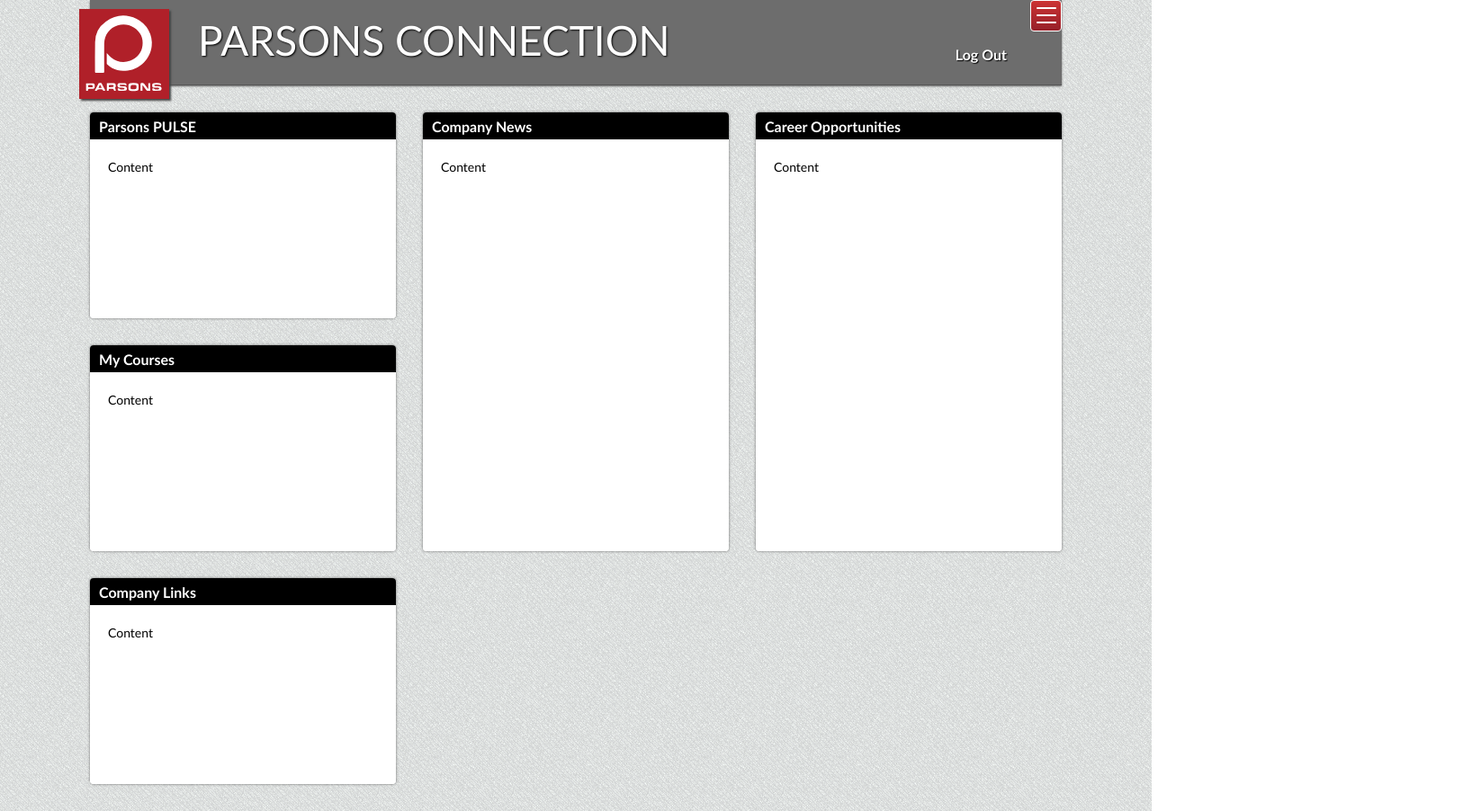
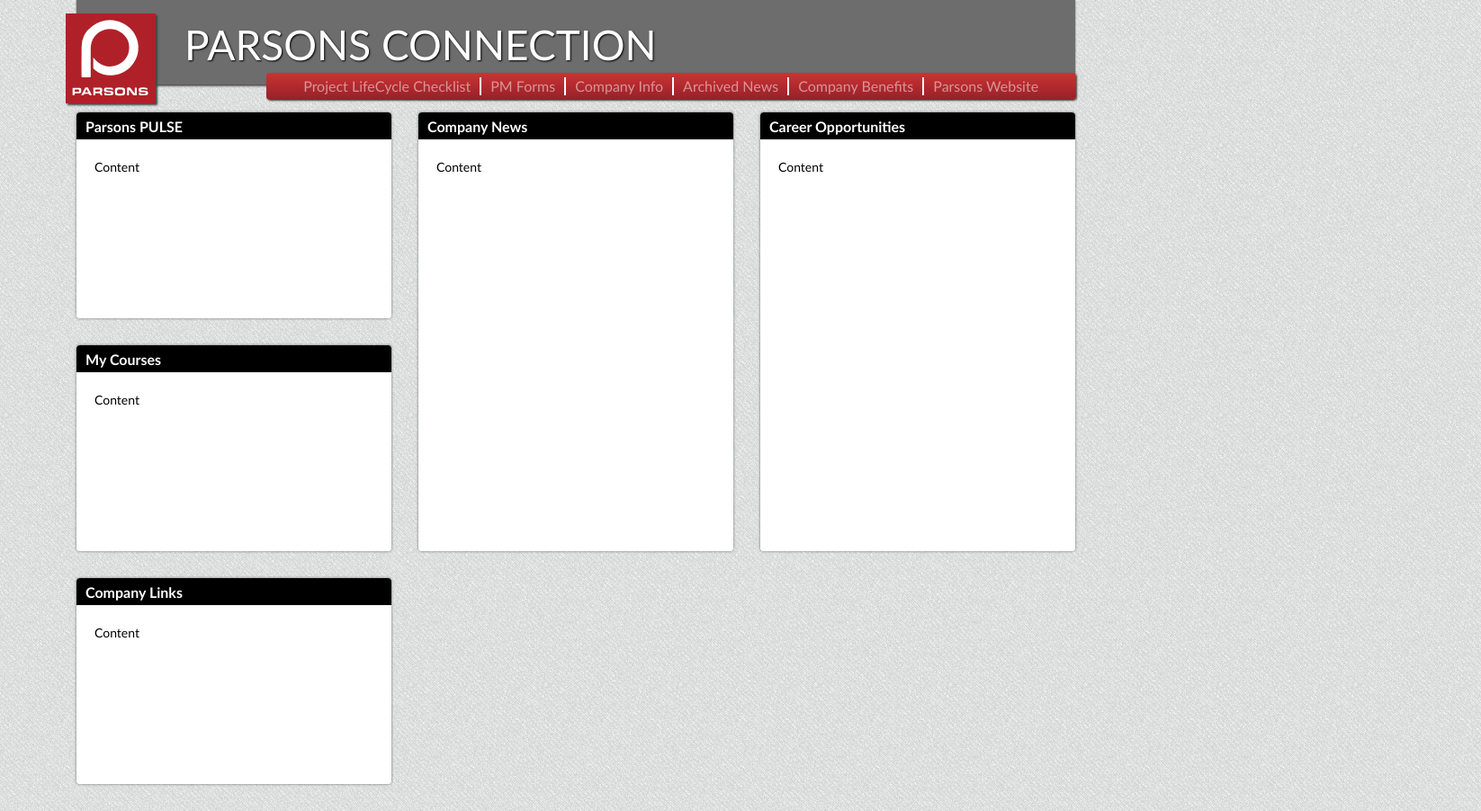
Before and after one commit to SamKahnke/Parsons, a plain HTML site: page index.html in a window 1280 px wide. Shown: the whole page at 90% size, 1646 px wide, since content can reach past the window. Drawn offline with nearby package versions, Linux system fonts and the light colour scheme.

Commit message:
add breakpoints and update collapsing navbar to bs4

```diff
--- a/index.html
+++ b/index.html
@@ -9,8 +9,8 @@
   	<script src="https://maxcdn.bootstrapcdn.com/bootstrap/4.0.0-beta.2/js/bootstrap.min.js"></script>
 </head>
 <body>
-	<div class="container">
-		<header class="header-container">
+
+		<!-- <header class="header-container">
 		    <h1><img id="logo" alt="Parsons Logo" src="imgs/ParsonsLogo.svg">PARSONS CONNECTION</h1>
 		    <button type="button" class="navbar-toggle" data-toggle="collapse" data-target="#main-navbar">
 		        <span class="icon-bar"></span>
@@ -20,7 +20,7 @@
 		    <button id="logout"><h2>Log Out</h2></button>
 		</header>
 
-
+		<nav>
 			<div class="collapse navbar-collapse" id="main-navbar">
 				<ul class="nav justify-content-center">
 					<li class="nav-item">
@@ -48,8 +48,47 @@
 					</li>
 				</ul>
 			</div>
+		</nav> -->
+	<div class="container">
+		<header class="header-container">
+			<nav class="navbar navbar-expand-lg navbar-dark">
+				<h1 class="navbar-brand"><img id="logo" alt="Parsons Logo" src="imgs/ParsonsLogo.svg">PARSONS CONNECTION</h1>
+			  	<button 	class="navbar-toggler" type="button" data-toggle="collapse" data-target="#main-navbar"
+			  		  	aria-controls="navbarTogglerDemo01" aria-expanded="false" aria-label="Toggle navigation">
+			    	<span class="navbar-toggler-icon"></span>
+			 	</button>
+			  	<div class="collapse navbar-collapse" id="main-navbar">
 
-		<div>
+
+			    	<ul class="navbar-nav justify-content-center">
+						<li class="nav-item">
+						  	<a class="nav-link" href="#">Project LifeCycle Checklist</a>
+						</li>
+						<div class="navbar-separator" aria-hidden="true"></div>
+						<li class="nav-item">
+						 	<a class="nav-link" href="#">PM Forms</a>
+						</li>
+						<div class="navbar-separator" aria-hidden="true"></div>
+						<li class="nav-item">
+						 	<a class="nav-link" href="#">Company Info</a>
+						</li>
+						<div class="navbar-separator" aria-hidden="true"></div>
+						<li class="nav-item">
+						 	<a class="nav-link" href="#">Archived News</a>
+						</li>
+						<div class="navbar-separator" aria-hidden="true"></div>
+						<li class="nav-item">
+						 	<a class="nav-link" href="#">Company Benefits</a>
+						</li>
+						<div class="navbar-separator" aria-hidden="true"></div>
+						<li class="nav-item">
+						 	<a class="nav-link" href="#">Parsons Website</a>
+						</li>
+					</ul>
+			  </div>
+			</nav>
+		</header>
+	</div>
 			<div class="container main-content">
 				<div class="row">
 					<div class="col-md-4">
@@ -100,7 +139,7 @@
 					</div>
 				</div>
 			</div>
-		</div>
-	</div>
+
+
 </body>
 </html>
--- a/style.css
+++ b/style.css
@@ -1,17 +1,20 @@
-/*@media (min-width: 992px)
+@media (min-width: 768px) {
 	.container {
-    max-width: 960px;
-}*/
-
-/*@media (min-width: 768px)
-.container {
-    max-width: 720px;
+	    max-width: 860px;
+	}
 }
 
-@media (min-width: 576px)
+@media (min-width: 992px) {
 	.container {
-    max-width: 540px;
-}*/
+	    max-width: 1140px;
+	}
+}
+
+@media (min-width: 1200px) {
+	.container {
+	    max-width: 1140px;
+	}
+}
 
 :root {
 	--link-color: #b02029;
@@ -29,13 +32,6 @@
 	background-repeat: repeat;
 }
 
-h1 {
-	font-size: 46px;
-	color: #fff;
-	text-shadow: 1px 1px 2px #000;
-	display: inline-block;
-}
-
 h2, h3 {
 	font-size: 16px;
 	font-weight: bold;
@@ -46,7 +42,7 @@
 header {
 	border-bottom: 1px solid #555;
 	height: 95px;
-	margin: 0 15px;
+	/*margin: 0 15px;*/
 	box-shadow: 0 1px 2px #666;
 	background-color: var(--dark-header-color);
 }
@@ -92,7 +88,19 @@
 /*-----------------------------------------------------------*/
 /*-----------------------------------------------------------*/
 
-.nav {
+.navbar {
+	padding: 0;
+}
+
+.navbar-brand {
+	font-size: 46px;
+	color: #fff;
+	text-shadow: 1px 1px 2px #000;
+	display: inline-block;
+}
+
+@media (min-width: 992px) {
+	.navbar-nav {
 		width: 900px;
 		height: 30px;
 		background-color: var(--link-color);
@@ -101,32 +109,16 @@
 		border-radius: .25rem;
 		box-shadow: 1px 1px 2px #444;
 	    margin: 0 auto;
-    transform: translate(70px, -15px);
+	    transform: translate(-450px, 37px); /*70px, -15px*/
 	    align-items: center;
-    z-index: -10;
+	    z-index: 10;
+	}
 }
 
-.navbar-toggle {
-	width: 35px;
-	height: 35px;
-	display: inline-flex;
-	flex-direction: column;
-	padding: 0;
-    float: right;
-    background: linear-gradient(var(--btn-gradient-light-color), var(--btn-gradient-dark-color));
-    border: 1px solid #fff;
-    border-radius: 4px;
-    align-items: center;
-    padding-top: 4px;
+@media (max-width: 1200px) {
+	.navbar-nav {
+	    width: 820px;
 	}
-
-.icon-bar {
-	background-color: #fff;
-    display: block;
-    width: 22px;
-    height: 2px;
-    border-radius: 1px;
-    margin: 3px 0;
 }
 
 .nav-link {
```
Lines whose indentation alone changed are shown as unchanged.
